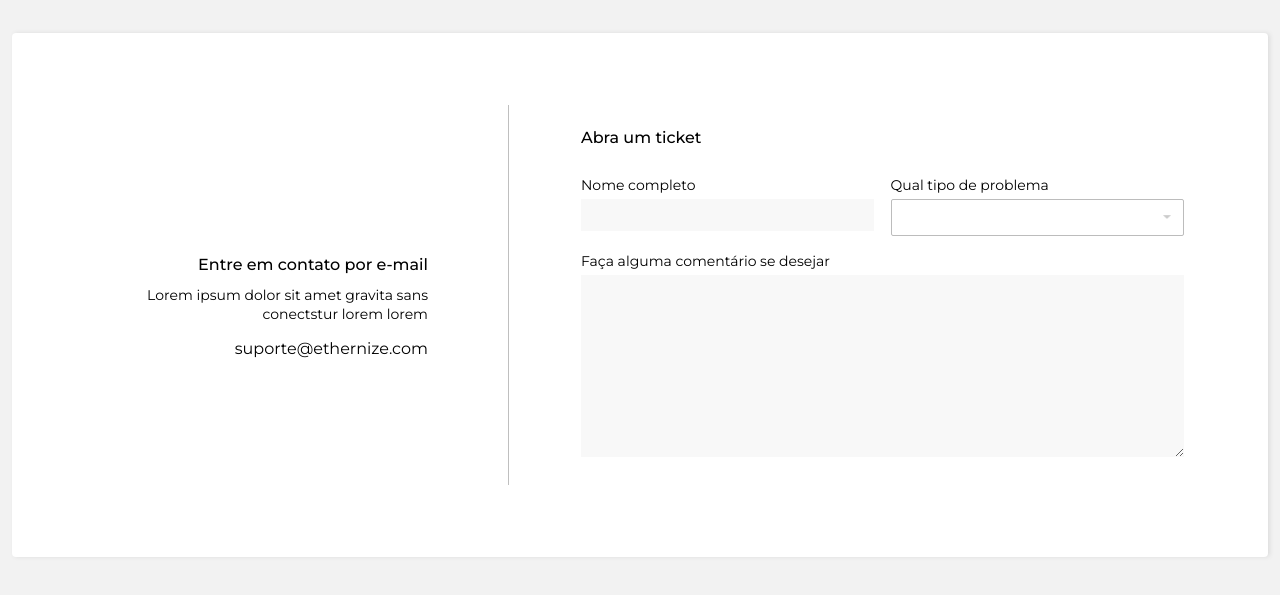
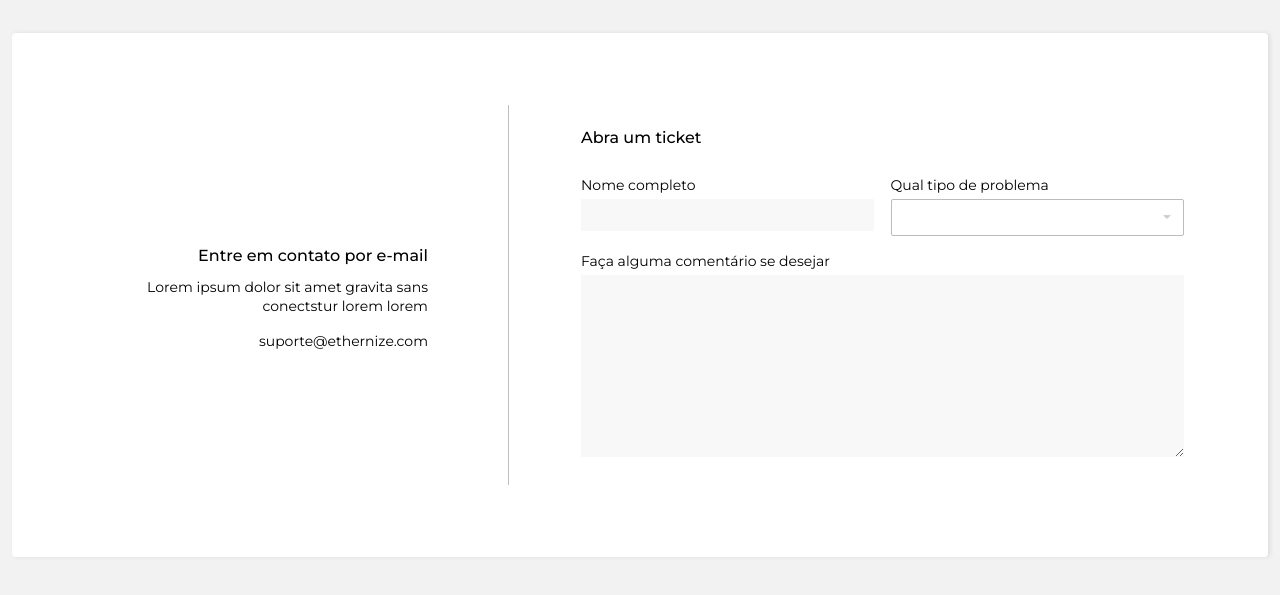
Before and after one commit to lucasnr/ethernize, a plain HTML site: page talk-to-us.html in a window 1280 px wide. Shown: the part 179-774 px from the top of the page. Drawn offline with Linux system fonts and the light colour scheme.

Commit message:
Fix link style

```diff
--- a/talk-to-us.html
+++ b/talk-to-us.html
@@ -64,7 +64,9 @@
 						Lorem ipsum dolor sit amet gravita sans conectstur lorem lorem
 					</h3>
 
-					<a href="mailto:suporte@ethernize.com">suporte@ethernize.com</a>
+					<a href="mailto:suporte@ethernize.com" class="card__subtitle">
+						suporte@ethernize.com
+					</a>
 				</section>
 
 				<section>
```
